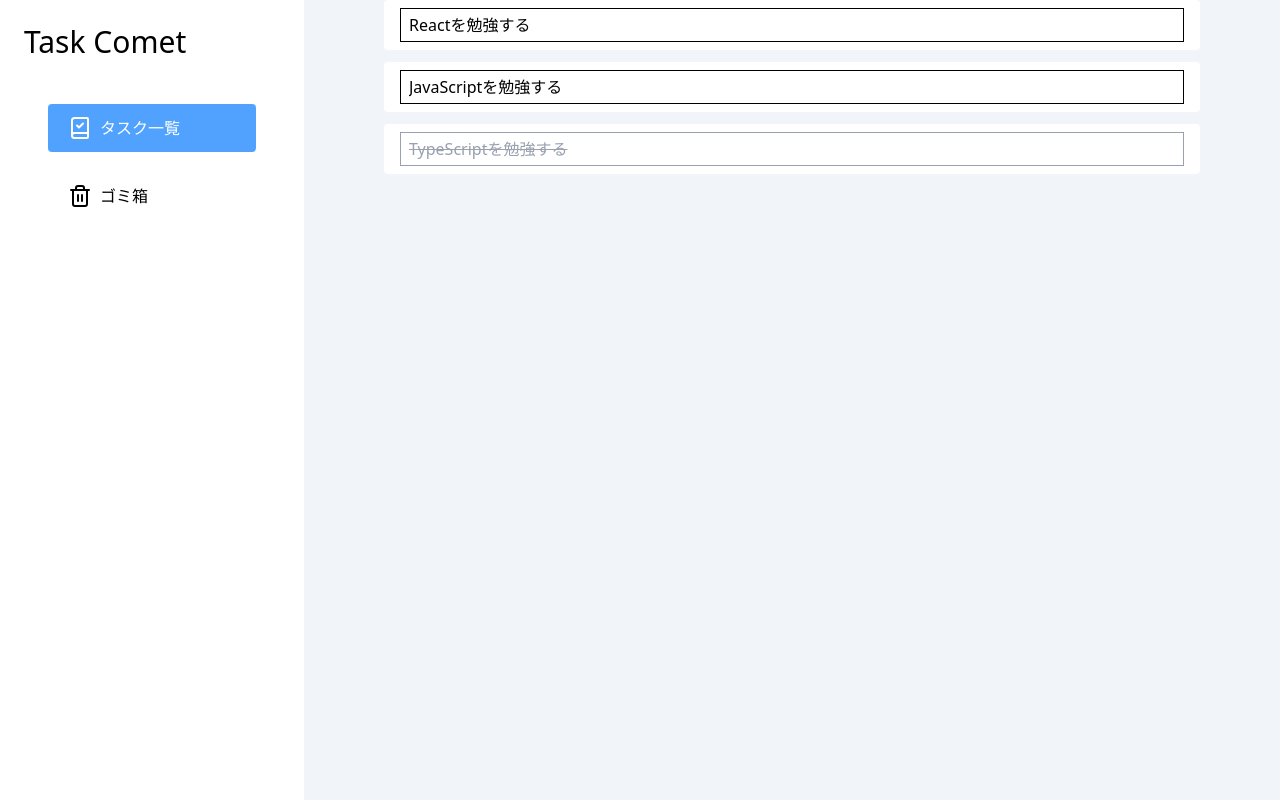
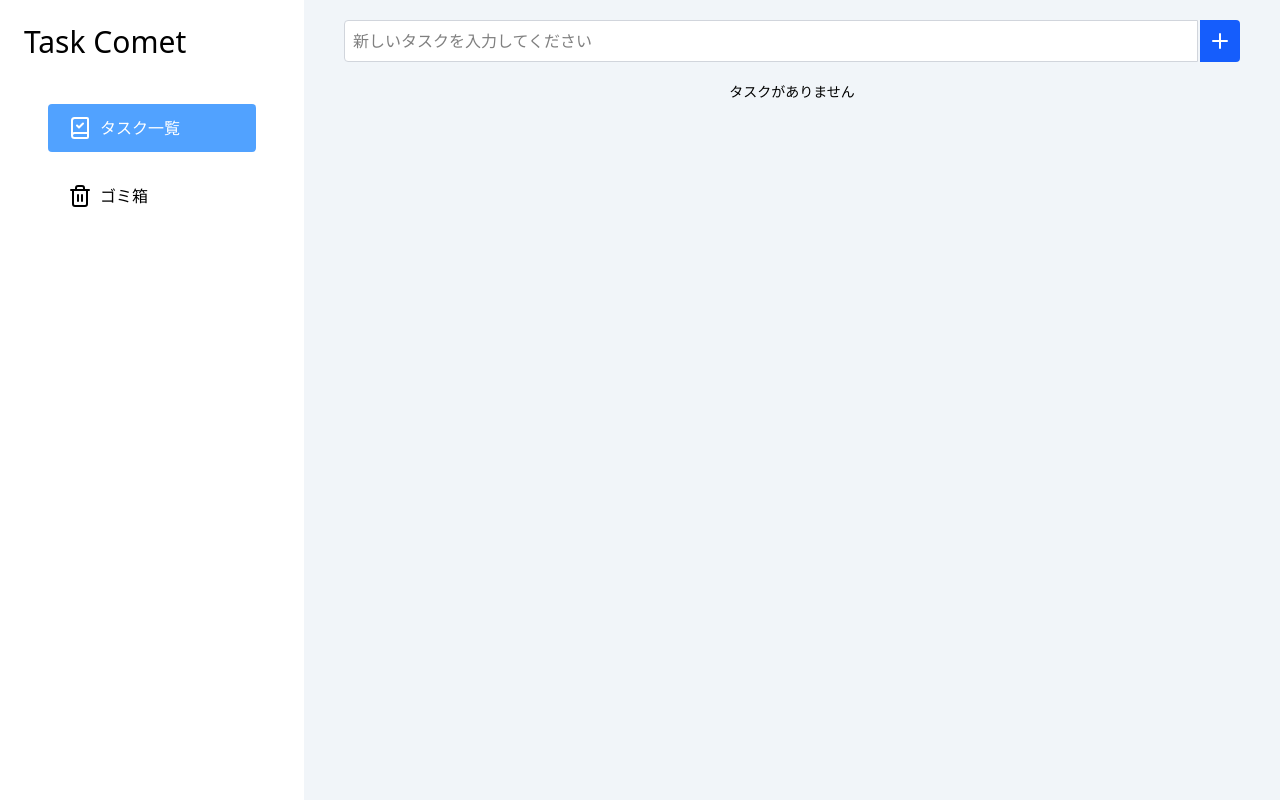
Before and after one commit to nao-United92/task-comet, a React (Vite) app: page / in a window 1280 px wide. Built offline with nearby package versions, Linux system fonts and the light colour scheme.

Commit message:
feat: Add create task form

```diff
--- /dev/null
+++ b/src/components/CreateTaskForm.jsx
@@ -0,0 +1,43 @@
+import { Plus } from "lucide-react";
+import { useRef } from "react";
+
+export function CreateTaskForm({ onSubmit }) {
+  const inputRef = useRef(null);
+
+  const handleSubmit = (e) => {
+    e.preventDefault();
+    if (!inputRef.current) {
+      return;
+    }
+
+    // input の値を取得
+    const inputValue = inputRef.current?.value.trim();
+    if (!inputValue) {
+      return;
+    }
+
+    // タスクを作成
+    onSubmit(inputValue);
+
+    // 入力値をリセット
+    inputRef.current.value = "";
+  };
+
+  return (
+    <form className="flex gap-0.5" onSubmit={handleSubmit}>
+      <input
+        ref={inputRef}
+        type="text"
+        placeholder="新しいタスクを入力してください"
+        className="grow rounded-s border border-gray-300 p-2 bg-white"
+      />
+      <button
+        type="submit"
+        className="rounded-e bg-blue-600 p-2 transition-colors hover:bg-blue-800 disabled:cursor-not-allowed disabled:bg-gray-400"
+        aria-label={"タスクを作成する"}
+      >
+        <Plus className="text-white" />
+      </button>
+    </form>
+  );
+}
--- a/src/components/TaskList.jsx
+++ b/src/components/TaskList.jsx
@@ -1,17 +1,37 @@
-import { dummyTaskList } from "../data/dummyTaskList";
-import { TaskItem } from "./TaskItem";
+import { useState } from "react";
+import { CreateTaskForm } from "./CreateTaskForm";
+import { TaskItem } from "./Taskitem";
 
 export function TaskList() {
+  // タスク一覧の状態を管理
+  const [taskList, serTaskList] = useState([]);
+
+  // 新しいタスクを追加
+  const createTask = (title) => {
+    setTaskList((prevTaskList) => {
+      // 新しいタスクオブジェクトクォ生成
+      const newTask = {
+        id: Date.now(), // 現在の時刻を ID として使用
+        title,
+        status: "notStarted", // 初期状態は未着手
+      };
+      // 既存のタスクに新しいタスクを追加
+      return [...prevTaskList, newTask];
+    });
+  };
+
   return (
-    <div className="space-y-3 px-10 pb-10">
+    <div className="relative">
+      <div className="sticky top-0 flex flex-col items-end gap-2 bg-slate-100 px-10 py-5">
+        <div className="w-full">
+          <CreateTaskForm onSubmit={createTask} />
+        </div>
+      </div>
       <div className="space-y-3 px-10 pb-10">
-        {dummyTaskList.length === 0 ? (
-          // タスクが0件の場合はフォールバックを表示
+        {taskList.length === 0 ? (
           <p className="text-center text-sm">タスクがありません</p>
         ) : (
-          dummyTaskList.map((task) => (
-            <TaskItem key={task.id} task={task} /> // 各タスクアイテムを表示
-          ))
+          taskList.map((task) => <TaskItem key={task.id} task={task} />)
         )}
       </div>
     </div>
```
